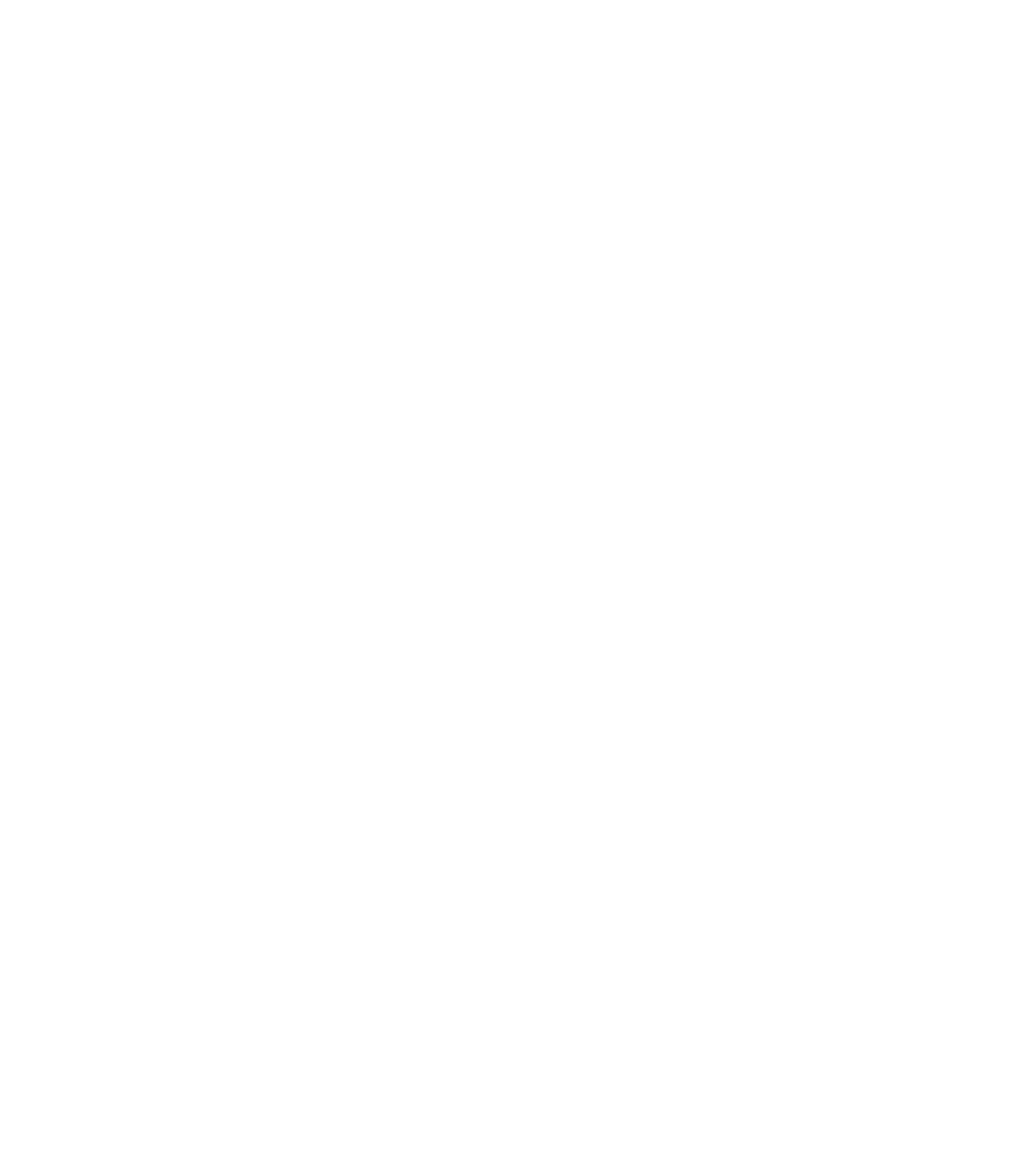
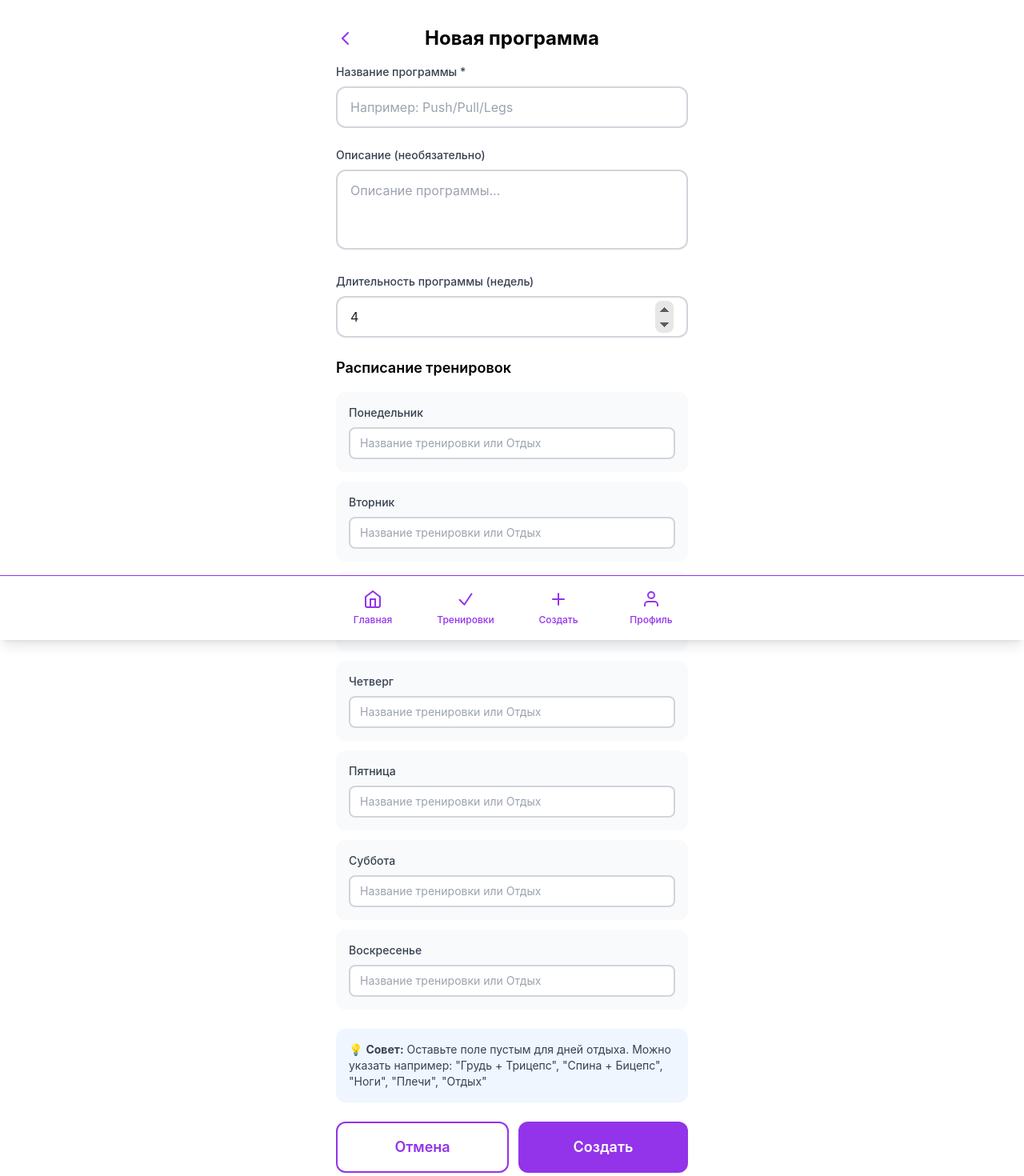
Before and after one commit to timplay75-wq/gym-tracker, a React (Vite) app: page /create-program in a window 1280 px wide. Before the commit this address had no page. Shown: the top 1470 px of the page at 80% size. Before the commit the page ends 800 px from the top, so only its background shows below. Built offline with nearby package versions, Linux system fonts and the light colour scheme.

Commit message:
feat: добавить страницу создания программы тренировок с расписанием по дням недели

```diff
--- a/src/App.tsx
+++ b/src/App.tsx
@@ -10,6 +10,7 @@ import { ExerciseLibrary } from './pages/ExerciseLibrary';
 import { CategoryView } from './pages/CategoryView';
 import { CreateExercise } from './pages/CreateExercise';
 import { SetupExercise } from './pages/SetupExercise';
+import { CreateProgram } from './pages/CreateProgram';
 import DesignDemo from './pages/DesignDemo';
 
 function App() {
@@ -25,6 +26,7 @@ function App() {
           <Route path="category/:categoryId" element={<CategoryView />} />
           <Route path="create-exercise" element={<CreateExercise />} />
           <Route path="setup-exercise" element={<SetupExercise />} />
+          <Route path="create-program" element={<CreateProgram />} />
           <Route path="profile" element={<Profile />} />
         </Route>
         <Route path="/active-workout" element={<ActiveWorkout />} />
--- /dev/null
+++ b/src/pages/CreateProgram.tsx
@@ -0,0 +1,160 @@
+import { useState } from 'react';
+import { useNavigate } from 'react-router-dom';
+
+export const CreateProgram = () => {
+  const navigate = useNavigate();
+
+  const [programName, setProgramName] = useState('');
+  const [description, setDescription] = useState('');
+  const [duration, setDuration] = useState(4); // недели
+
+  const daysOfWeek = [
+    { id: 'monday', label: 'Понедельник' },
+    { id: 'tuesday', label: 'Вторник' },
+    { id: 'wednesday', label: 'Среда' },
+    { id: 'thursday', label: 'Четверг' },
+    { id: 'friday', label: 'Пятница' },
+    { id: 'saturday', label: 'Суббота' },
+    { id: 'sunday', label: 'Воскресенье' },
+  ];
+
+  const [schedule, setSchedule] = useState<Record<string, string>>({
+    monday: '',
+    tuesday: '',
+    wednesday: '',
+    thursday: '',
+    friday: '',
+    saturday: '',
+    sunday: '',
+  });
+
+  const updateSchedule = (day: string, workoutName: string) => {
+    setSchedule({ ...schedule, [day]: workoutName });
+  };
+
+  const handleSave = () => {
+    if (!programName.trim()) {
+      alert('Введите название программы');
+      return;
+    }
+
+    const program = {
+      id: Date.now().toString(),
+      name: programName,
+      description,
+      duration,
+      schedule,
+      createdAt: new Date(),
+      isActive: false
+    };
+
+    console.log('Сохранение программы:', program);
+    // TODO: Сохранить в localStorage или backend
+    navigate('/exercises');
+  };
+
+  return (
+    <div className="min-h-screen bg-white pb-24">
+      <div className="max-w-[480px] mx-auto px-5">
+        {/* Заголовок */}
+        <header className="pt-8 pb-4 flex items-center justify-between">
+          <button onClick={() => navigate(-1)} className="text-[#9333ea]">
+            <svg className="w-6 h-6" fill="none" stroke="currentColor" strokeWidth={2} viewBox="0 0 24 24">
+              <path strokeLinecap="round" strokeLinejoin="round" d="M15 19l-7-7 7-7" />
+            </svg>
+          </button>
+          <h1 className="text-2xl font-bold text-black">Новая программа</h1>
+          <div className="w-6" />
+        </header>
+
+        {/* Название программы */}
+        <div className="mb-6">
+          <label className="block text-sm font-medium text-gray-700 mb-2">
+            Название программы *
+          </label>
+          <input
+            type="text"
+            value={programName}
+            onChange={(e) => setProgramName(e.target.value)}
+            className="w-full px-4 py-3 border-2 border-gray-300 rounded-xl focus:border-[#9333ea] focus:outline-none text-base"
+            placeholder="Например: Push/Pull/Legs"
+          />
+        </div>
+
+        {/* Описание */}
+        <div className="mb-6">
+          <label className="block text-sm font-medium text-gray-700 mb-2">
+            Описание (необязательно)
+          </label>
+          <textarea
+            value={description}
+            onChange={(e) => setDescription(e.target.value)}
+            className="w-full px-4 py-3 border-2 border-gray-300 rounded-xl focus:border-[#9333ea] focus:outline-none text-base resize-none"
+            placeholder="Описание программы..."
+            rows={3}
+          />
+        </div>
+
+        {/* Длительность программы */}
+        <div className="mb-6">
+          <label className="block text-sm font-medium text-gray-700 mb-2">
+            Длительность программы (недель)
+          </label>
+          <input
+            type="number"
+            value={duration}
+            onChange={(e) => setDuration(parseInt(e.target.value) || 0)}
+            className="w-full px-4 py-3 border-2 border-gray-300 rounded-xl focus:border-[#9333ea] focus:outline-none text-base"
+            min="1"
+            max="52"
+          />
+        </div>
+
+        {/* Расписание по дням */}
+        <div className="mb-6">
+          <h2 className="text-lg font-semibold text-black mb-4">Расписание тренировок</h2>
+          <div className="space-y-3">
+            {daysOfWeek.map((day) => (
+              <div key={day.id} className="bg-gray-50 rounded-xl p-4">
+                <label className="block text-sm font-medium text-gray-700 mb-2">
+                  {day.label}
+                </label>
+                <input
+                  type="text"
+                  value={schedule[day.id]}
+                  onChange={(e) => updateSchedule(day.id, e.target.value)}
+                  className="w-full px-3 py-2 border-2 border-gray-300 rounded-lg focus:border-[#9333ea] focus:outline-none text-sm"
+                  placeholder="Название тренировки или Отдых"
+                />
+              </div>
+            ))}
+          </div>
+        </div>
+
+        {/* Подсказка */}
+        <div className="mb-6 p-4 bg-blue-50 rounded-xl">
+          <p className="text-sm text-gray-700">
+            💡 <strong>Совет:</strong> Оставьте поле пустым для дней отдыха. Можно указать например:
+            "Грудь + Трицепс", "Спина + Бицепс", "Ноги", "Плечи", "Отдых"
+          </p>
+        </div>
+
+        {/* Кнопки действий */}
+        <div className="flex gap-3">
+          <button
+            onClick={() => navigate(-1)}
+            className="flex-1 py-4 border-2 border-[#9333ea] text-[#9333ea] rounded-xl font-semibold text-lg hover:bg-[#f3e8ff] transition-colors"
+          >
+            Отмена
+          </button>
+          <button
+            onClick={handleSave}
+            className="flex-1 py-4 bg-[#9333ea] text-white rounded-xl font-semibold text-lg hover:bg-[#7c3aed] transition-colors"
+          >
+            Создать
+          </button>
+        </div>
+      </div>
+    </div>
+  );
+};
```
